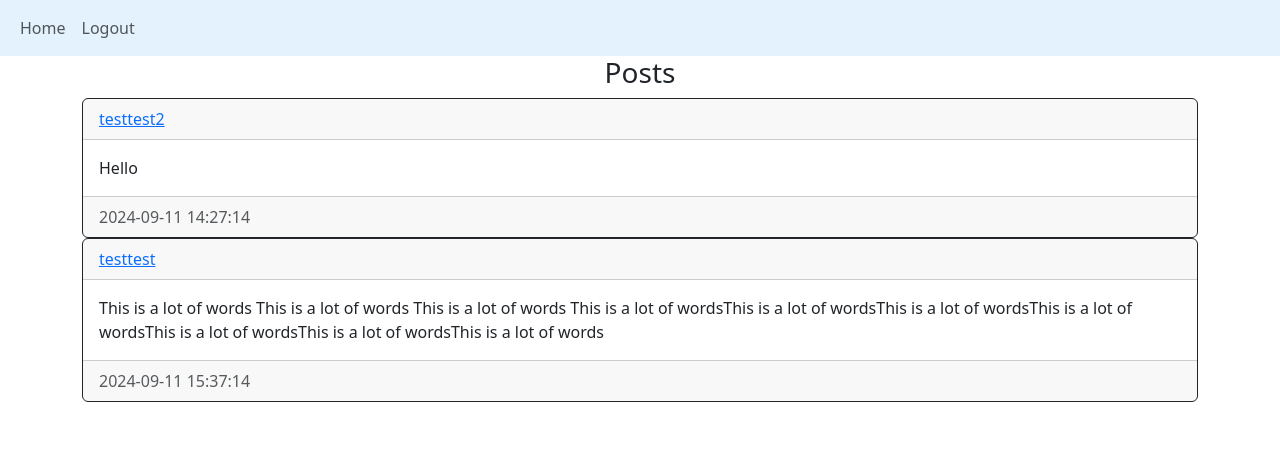
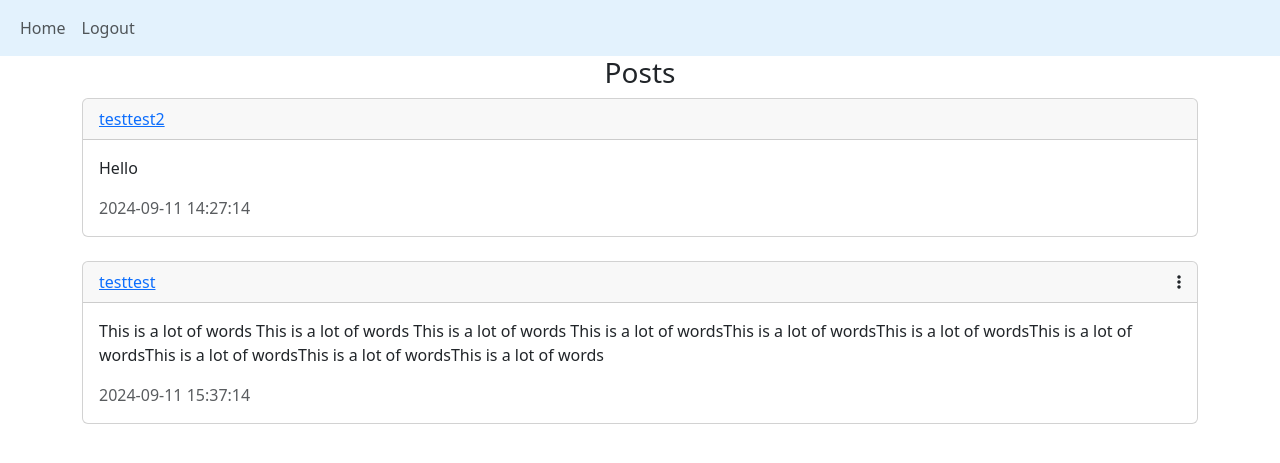
Before and after one commit to leoniehuynh/Website_App, a Flask app: page /home in a window 1280 px wide. Shown: the top 463 px of the page. Run offline with Flask 3, Linux system fonts and the light colour scheme; a user stored in the database is signed in.

Commit message:
Delete post button
home.html

```diff
--- a/website/templates/base.html
+++ b/website/templates/base.html
@@ -5,7 +5,8 @@
     <head>
         <meta charset="UTF-8"/>
         <meta name="viewport" content="width=device-width, initial-scale=1.0">
-        <link href="https://cdn.jsdelivr.net/npm/bootstrap@5.3.3/dist/css/bootstrap.min.css" rel="stylesheet" integrity="sha384-QWTKZyjpPEjISv5WaRU9OFeRpok6YctnYmDr5pNlyT2bRjXh0JMhjY6hW+ALEwIH" crossorigin="anonymous">
+        <link href="https://cdn.jsdelivr.net/npm/bootstrap@5.3.3/dist/css/bootstrap.min.css" rel="stylesheet" integrity="sha384-QWTKZyjpPEjISv5WaRU9OFeRpok6YctnYmDr5pNlyT2bRjXh0JMhjY6hW+ALEwIH" crossorigin="anonymous"/>
+        <link rel="stylesheet" href="https://cdnjs.cloudflare.com/ajax/libs/font-awesome/6.4.0/css/all.min.css" integrity="sha512-iecdLmaskl7CVkqkXNQ/ZH/XLlvWZOJyj7Yy7tcenmpD1ypASozpmT/E0iPtmFIB46ZmdtAc9eNBvH0H/ZpiBw==" crossorigin="anonymous" referrerpolicy="no-referrer"/>
         <title>{% block title %}{% endblock %}</title>
     </head>
 
--- a/website/templates/home.html
+++ b/website/templates/home.html
@@ -14,24 +14,47 @@ the website. It will contain
     <!-- Display Posts -->
     <div id="posts">
         {% for post in posts %}
-            <div class="card border-dark">
-                <!-- Display Username -->
+            <div class="card">
                 <div class="card-header d-flex justify-content-between align-items-center">
+                    <!-- Display Username-->
                     <a href="/user/{{post.user.username}}">
                         {{post.user.username}}
                     </a>
+                    {% if user.id == post.author %}
+                    <!-- Dropdown menu -->
+                    <div class="dropdown ms-auto">
+                        <i class="fas fa-ellipsis-vertical" data-bs-toggle="dropdown" aria-expanded="false"></i>
+                        <ul class="dropdown-menu">
+                            <!-- Display Update Button-->
+                            <li>
+                            <span class="dropdown-item">
+                                <i class="fas fa-pen mx-2"></i> Update
+                            </span>
+                            </li>
+                            <!-- Display Delete Button-->
+                            <li>
+                                <a href="/delete-post/{{post.id}}"></a>
+                                    <span class="dropdown-item">
+                                        <i class="fas fa-trash mx-2"></i> Delete
+                                    </span>
+                                </a>
+                            </li>
+                        </ul>
+                    </div>
+                    {% endif %}
                 </div>
-                <!-- Display Post Content -->
                 <div class="card-body">
-                    <div class="card-text">
+                    <!-- Display Post Content-->
+                    <p>
                         {{post.text}}
-                    </div>
+                    </p>
+                    <!-- Display Creation Date-->
+                    <footer class="text-muted">
+                        {{ post.date_created}}
+                    </footer>
                 </div>
-                <!-- Display Creation Date -->
-                 <div class="card-footer text-muted">
-                    {{ post.date_created}}
-                 </div>
             </div>
+            <br/>
         {% endfor %}
     </div>
 {% endblock %}
```
Also changed, not shown: instance/database.db.
